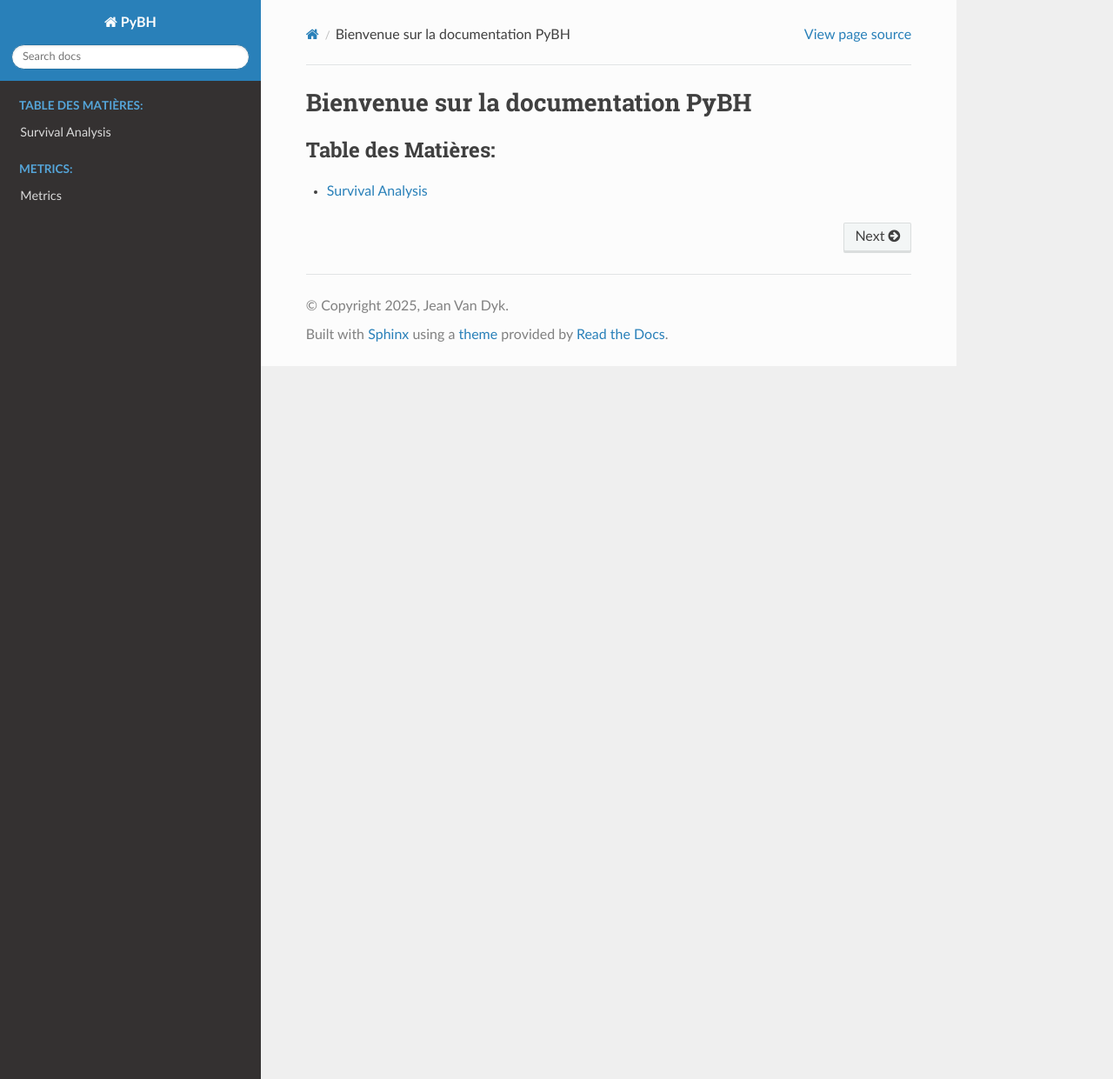
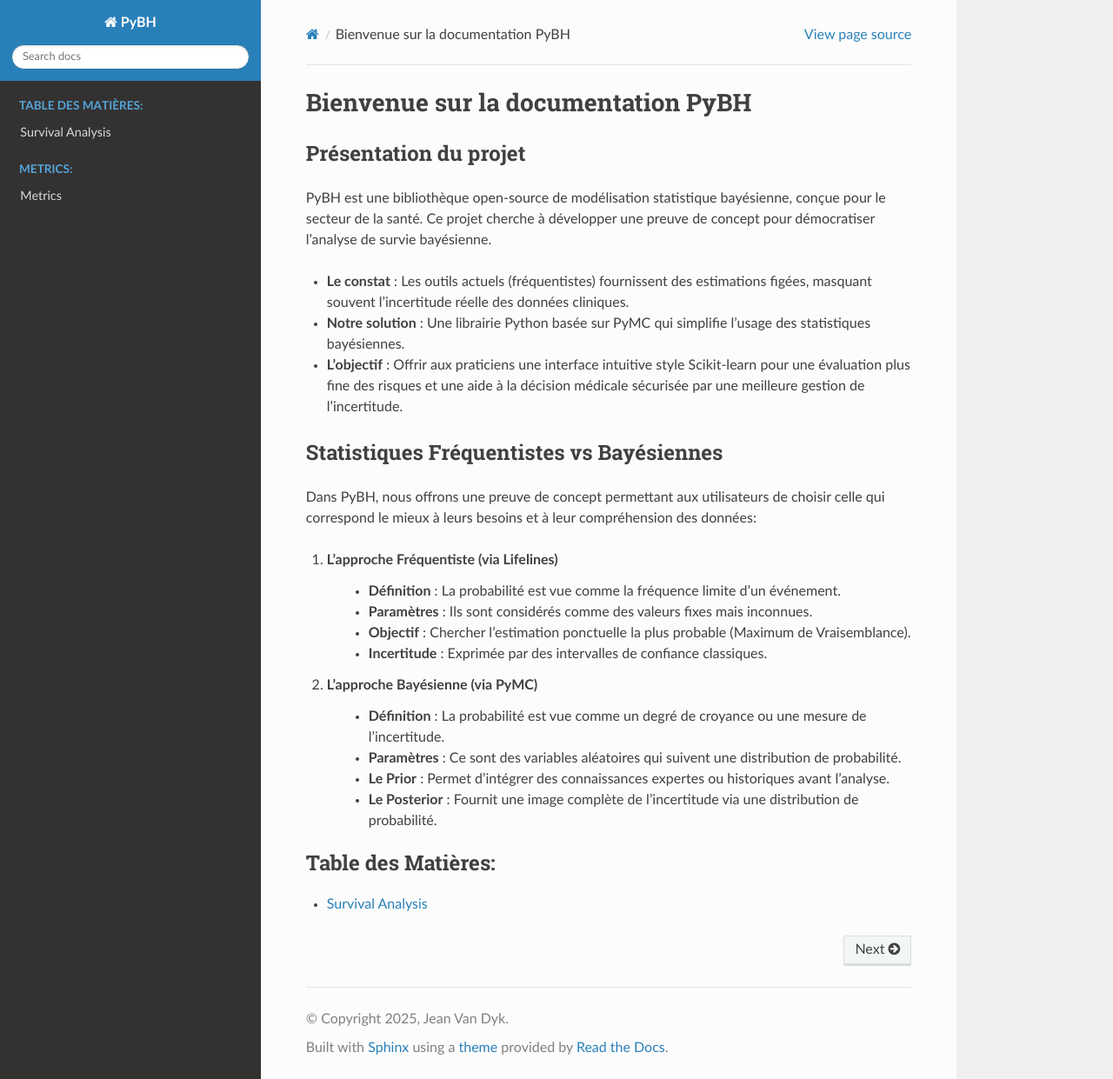
Before and after one commit to PyBHealth/PyBH, a Sphinx documentation site: the page built from docs/source/index.rst, in a window 1280 px wide and 1241 px high. Shown: the whole window at 87% size. Built offline with Sphinx 7.4.7 and the Read the Docs theme 3.1.0, drawn with Linux system fonts in a browser that asks for light colours.

Commit message:
modification présentation doc

```diff
--- a/docs/source/index.rst
+++ b/docs/source/index.rst
@@ -1,5 +1,31 @@
 Bienvenue sur la documentation PyBH
 ===================================
+
+Présentation du projet
+----------------------
+PyBH est une bibliothèque open-source de modélisation statistique bayésienne, conçue pour le secteur de la santé.
+Ce projet cherche à développer une preuve de concept pour démocratiser l'analyse de survie bayésienne.
+
+* **Le constat** : Les outils actuels (fréquentistes) fournissent des estimations figées, masquant souvent l'incertitude réelle des données cliniques.
+* **Notre solution** : Une librairie Python basée sur PyMC qui simplifie l'usage des statistiques bayésiennes.
+* **L'objectif** : Offrir aux praticiens une interface intuitive style Scikit-learn pour une évaluation plus fine des risques et une aide à la décision médicale sécurisée par une meilleure gestion de l'incertitude.
+
+Statistiques Fréquentistes vs Bayésiennes
+-----------------------------------------
+
+Dans PyBH, nous offrons une preuve de concept permettant aux utilisateurs de choisir celle qui correspond le mieux à leurs besoins et à leur compréhension des données:
+
+1. **L'approche Fréquentiste (via Lifelines)**
+    * **Définition** : La probabilité est vue comme la fréquence limite d'un événement.
+    * **Paramètres** : Ils sont considérés comme des valeurs fixes mais inconnues.
+    * **Objectif** : Chercher l'estimation ponctuelle la plus probable (Maximum de Vraisemblance).
+    * **Incertitude** : Exprimée par des intervalles de confiance classiques.
+
+2. **L'approche Bayésienne (via PyMC)**
+    * **Définition** : La probabilité est vue comme un degré de croyance ou une mesure de l'incertitude.
+    * **Paramètres** : Ce sont des variables aléatoires qui suivent une distribution de probabilité.
+    * **Le Prior** : Permet d'intégrer des connaissances expertes ou historiques avant l'analyse.
+    * **Le Posterior** : Fournit une image complète de l'incertitude via une distribution de probabilité.
 
 .. toctree::
    :maxdepth: 1
@@ -8,7 +34,6 @@ Bienvenue sur la documentation PyBH
 
    Survival_Analysis/index
 
-
 .. toctree::
    :maxdepth: 1
    :titlesonly:
```
